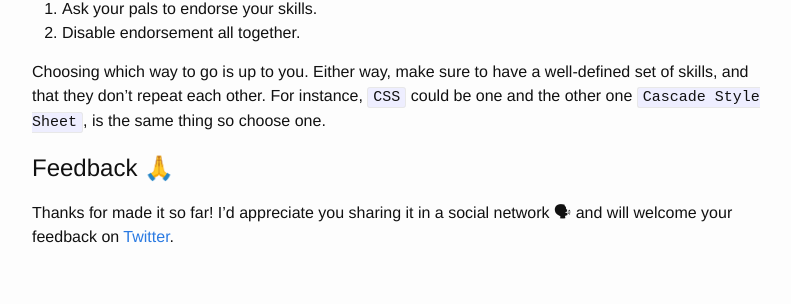
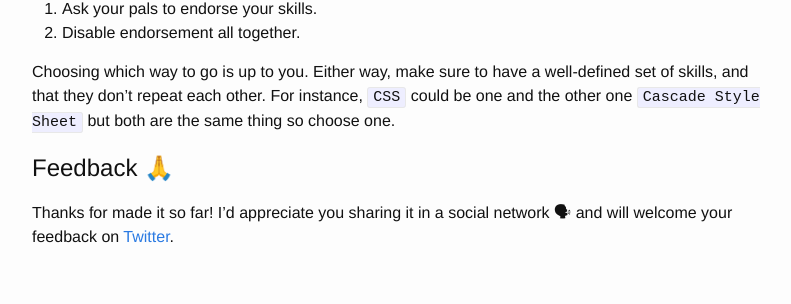
Before and after one commit to luciomartinez/luciomartinez.github.io, a Jekyll site: the page built from _posts/2021-01-08-5-steps-to-make-your-linkedin-standout.markdown, in a window 1280 px wide and 900 px high, scrolled down 2909 px. Shown: the part 455-759 px from the top of the window, without its empty margins (238-1029 px from the left). Built offline with Jekyll 4.4.1, drawn with Linux system fonts in a browser that asks for light colours; comment, search, counter and statistics services are not loaded.

Commit message:
Fix minor typo

```diff
--- a/_posts/2021-01-08-5-steps-to-make-your-linkedin-standout.markdown
+++ b/_posts/2021-01-08-5-steps-to-make-your-linkedin-standout.markdown
@@ -90,7 +90,7 @@ There are two ways to go here:
 
 Choosing which way to go is up to you.
 Either way, make sure to have a well-defined set of skills, and that they don't repeat each other.
-For instance, `CSS` could be one and the other one `Cascade Style Sheet`, is the same thing so choose one.
+For instance, `CSS` could be one and the other one `Cascade Style Sheet` but both are the same thing so choose one.
 
 # Feedback 🙏
 Thanks for made it so far! I'd appreciate you sharing it in a social network 🗣 and will welcome your feedback on [Twitter](https://twitter.com/delucioux).
```
